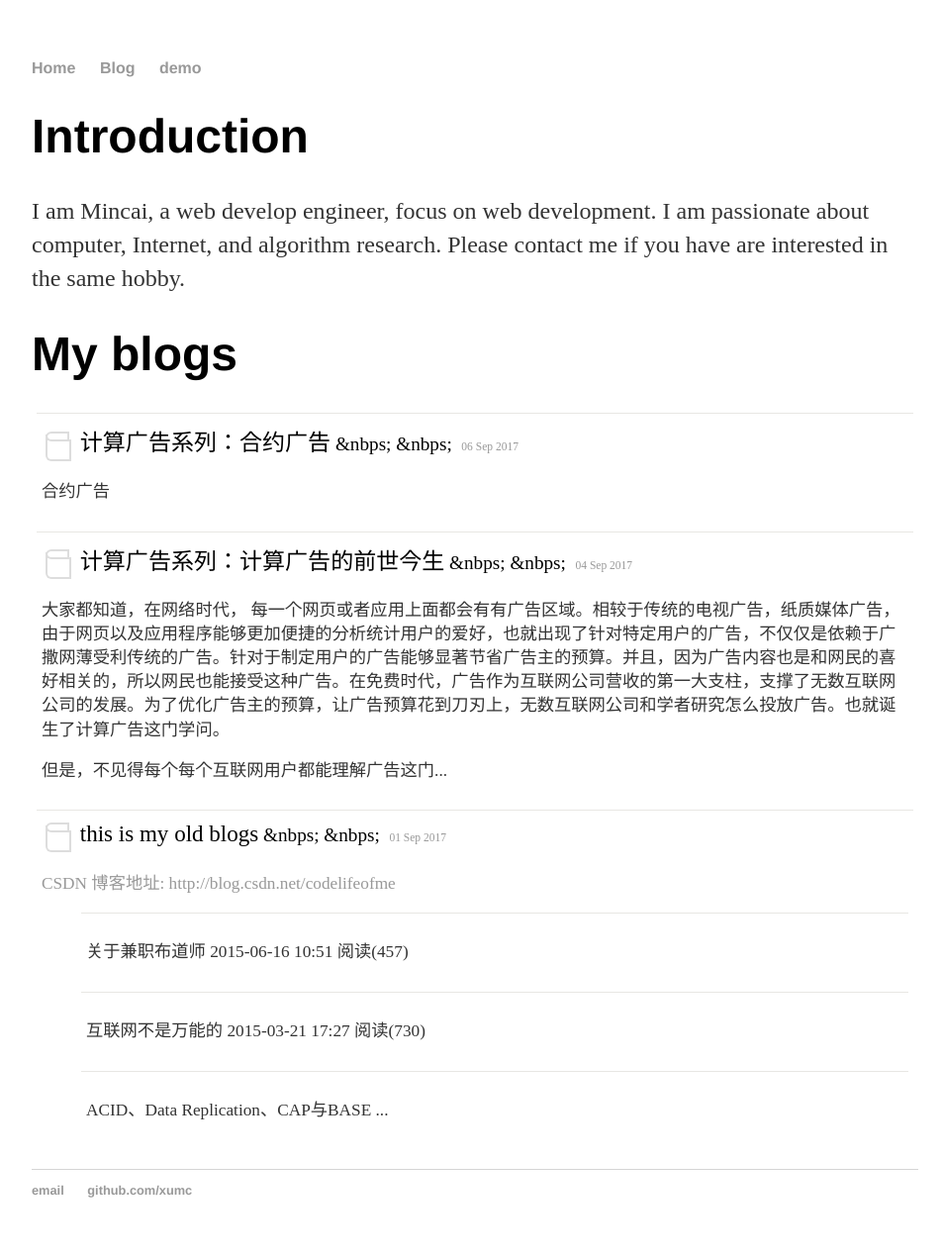
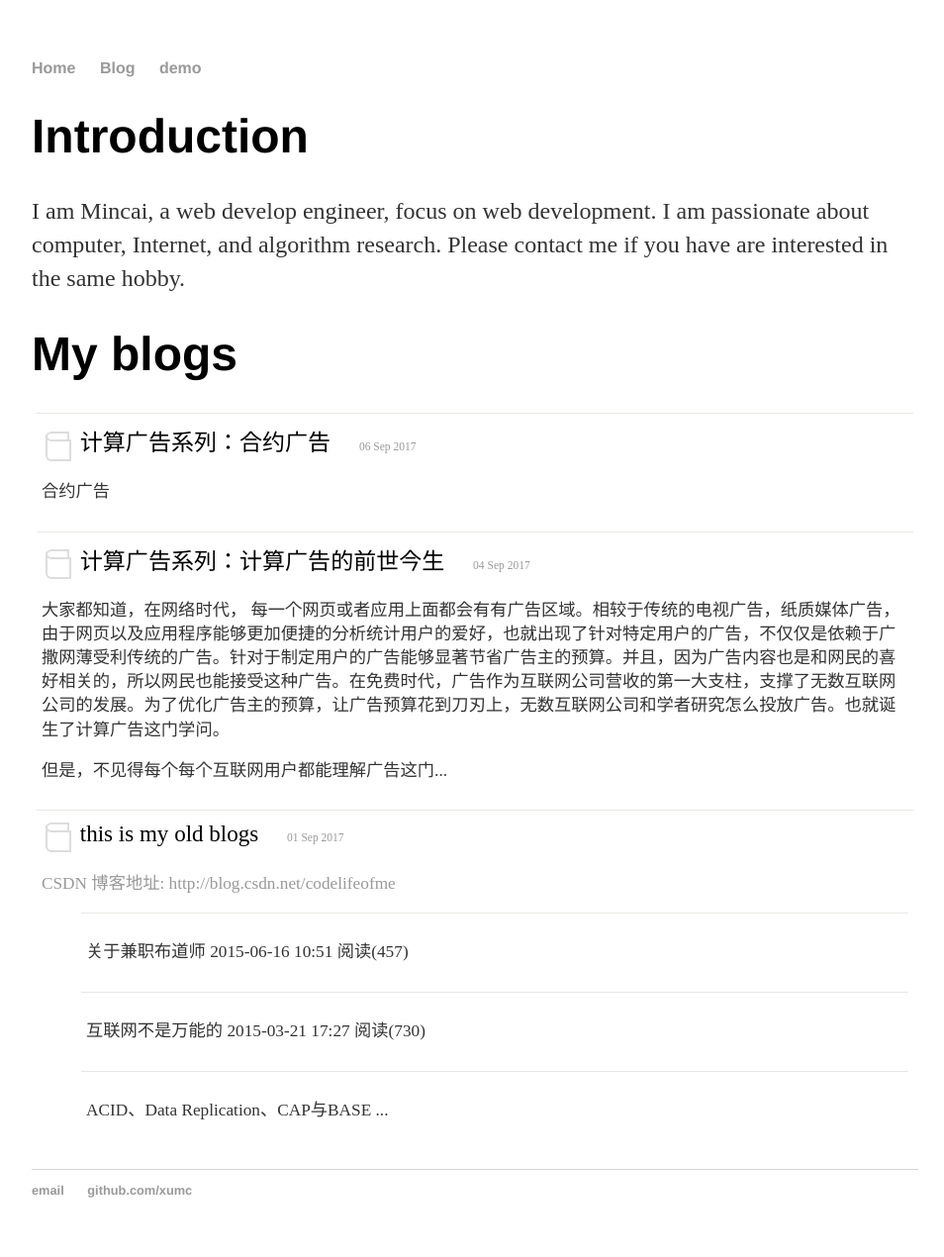
Before and after one commit to xumc/xumc.github.io, a Jekyll site: the page built from index.html, in a window 1280 px wide. Shown: the whole page at 99% size, without its empty margins (160-1114 px from the left). Built offline with Jekyll 4.4.1, drawn with Linux system fonts in a browser that asks for light colours; the list of posts is cut into pages by our own code.

```diff
--- a/index.html
+++ b/index.html
@@ -17,7 +17,7 @@
     <li>
         <i class="icono-book"></i>
         <a href="{{ post.url }}" title="{{ post.title }}">{{ post.title }}</a>
-        &nbps;&nbsp;&nbps;&nbsp;
+        &nbsp;&nbsp;&nbsp;&nbsp;
         <span class="date">{{ post.date | date_to_string }}</span>
         <div class="content">{{ post.content | truncate: 300 }}<div>
     </li>
```
